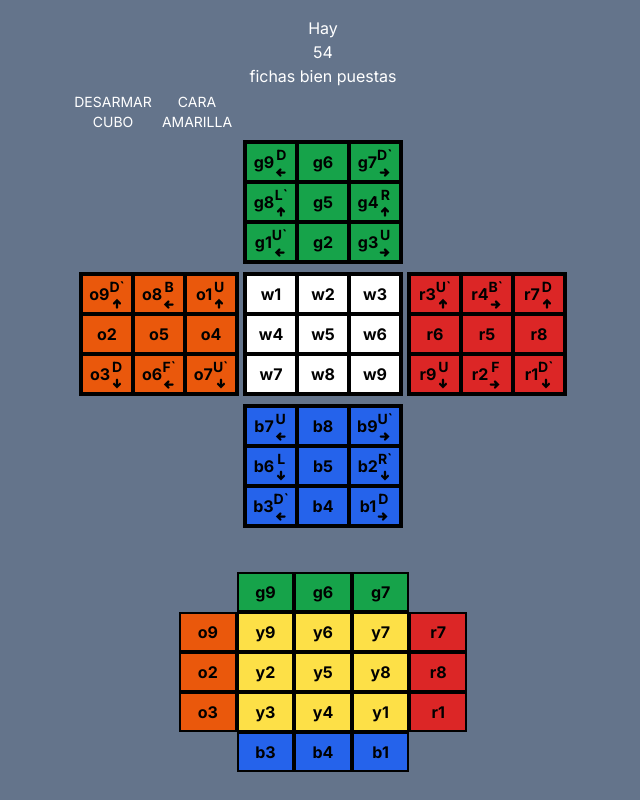
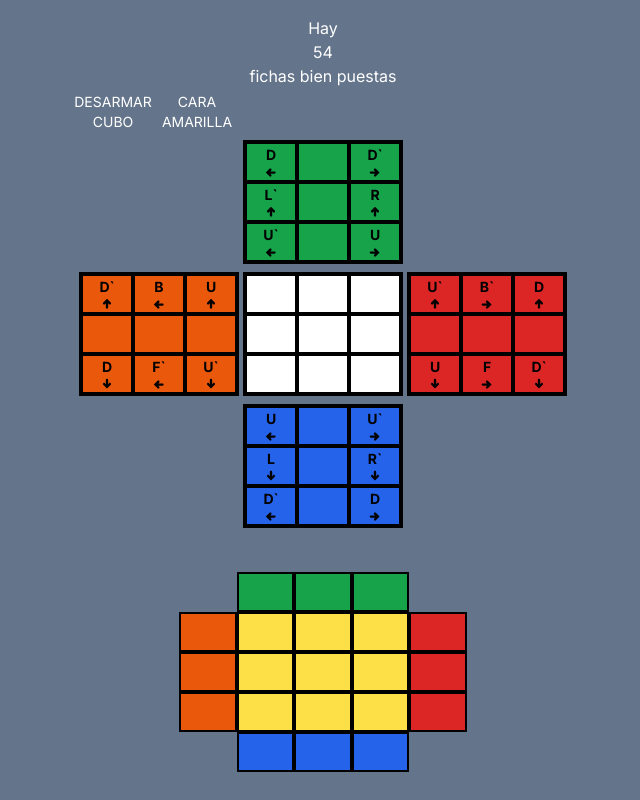
Before and after one commit to WilsonSanFullStack/cubo-rubik, a Next.js app: page / in a window 1280 px wide. Shown: the top 800 px of the page, without its empty margins (317-957 px from the left). Built offline with nearby package versions, Linux system fonts and the light colour scheme.

Commit message:
se comenta la nomenclatura

```diff
--- a/src/app/components/CuboRubik.tsx
+++ b/src/app/components/CuboRubik.tsx
@@ -699,7 +699,7 @@ const CuboRubik = () => {
                 : "noColor"
             }
           >
-            {resolviendo.g9}
+            {/* {resolviendo.g9} */}
             <button className="btn" onClick={rotacionD}>
               d<TiArrowLeftThick className="m-auto" />
             </button>
@@ -721,7 +721,7 @@ const CuboRubik = () => {
                 : "noColor"
             }
           >
-            {resolviendo.g6}
+            {/* {resolviendo.g6} */}
           </div>
           <div
             className={
@@ -740,7 +740,7 @@ const CuboRubik = () => {
                 : "noColor"
             }
           >
-            {resolviendo.g7}
+            {/* {resolviendo.g7} */}
             <button className="btn" onClick={rotacionDp}>
               d`
               <TiArrowRightThick className="m-auto" />
@@ -763,7 +763,7 @@ const CuboRubik = () => {
                 : "noColor"
             }
           >
-            {resolviendo.g8}
+            {/* {resolviendo.g8} */}
             <button className="btn" onClick={rotacionLp}>
               l`
               <TiArrowUpThick className="m-auto" />
@@ -786,7 +786,7 @@ const CuboRubik = () => {
                 : "noColor"
             }
           >
-            {resolviendo.g5}
+            {/* {resolviendo.g5} */}
           </div>
           <div
             className={
@@ -805,7 +805,7 @@ const CuboRubik = () => {
                 : "noColor"
             }
           >
-            {resolviendo.g4}
+            {/* {resolviendo.g4} */}
             <button className="btn" onClick={rotacionR}>
               r<TiArrowUpThick className="m-auto" />
             </button>
@@ -827,7 +827,7 @@ const CuboRubik = () => {
                 : "noColor"
             }
           >
-            {resolviendo.g1}
+            {/* {resolviendo.g1} */}
             <button className="btn" onClick={rotacionUp}>
               u`
               <TiArrowLeftThick className="m-auto" />
@@ -850,7 +850,7 @@ const CuboRubik = () => {
                 : "noColor"
             }
           >
-            {resolviendo.g2}
+            {/* {resolviendo.g2} */}
           </div>
           <div
             className={
@@ -869,7 +869,7 @@ const CuboRubik = () => {
                 : "noColor"
             }
           >
-            {resolviendo.g3}
+            {/* {resolviendo.g3} */}
             <button className="btn" onClick={rotacionU}>
               u<TiArrowRightThick className="m-auto" />
             </button>
@@ -896,7 +896,7 @@ const CuboRubik = () => {
                 : "noColor"
             }
           >
-            {resolviendo.o9}
+            {/* {resolviendo.o9} */}
             <button className="btn" onClick={rotacionDp}>
               d`
               <TiArrowUpThick className="m-auto" />
@@ -919,7 +919,7 @@ const CuboRubik = () => {
                 : "noColor"
             }
           >
-            {resolviendo.o8}
+            {/* {resolviendo.o8} */}
             <button className="btn" onClick={rotacionB}>
               b<TiArrowLeftThick className="m-auto" />
             </button>
@@ -941,7 +941,7 @@ const CuboRubik = () => {
                 : "noColor"
             }
           >
-            {resolviendo.o1}
+            {/* {resolviendo.o1} */}
             <button className="btn" onClick={rotacionU}>
               u<TiArrowUpThick className="m-auto" />
             </button>
@@ -963,7 +963,7 @@ const CuboRubik = () => {
                 : "noColor"
             }
           >
-            {resolviendo.o2}
+            {/* {resolviendo.o2} */}
           </div>
           <div
             className={
@@ -982,7 +982,7 @@ const CuboRubik = () => {
                 : "noColor"
             }
           >
-            {resolviendo.o5}
+            {/* {resolviendo.o5} */}
           </div>
           <div
             className={
@@ -1001,7 +1001,7 @@ const CuboRubik = () => {
                 : "noColor"
             }
           >
-            {resolviendo.o4}
+            {/* {resolviendo.o4} */}
           </div>
           <div
             className={
@@ -1020,7 +1020,7 @@ const CuboRubik = () => {
                 : "noColor"
             }
           >
-            {resolviendo.o3}
+            {/* {resolviendo.o3} */}
             <button className="btn" onClick={rotacionD}>
               d<TiArrowDownThick className="m-auto" />
             </button>
@@ -1042,7 +1042,7 @@ const CuboRubik = () => {
                 : "noColor"
             }
           >
-            {resolviendo.o6}
+            {/* {resolviendo.o6} */}
             <button className="btn" onClick={rotacionFp}>
               f`
               <TiArrowLeftThick className="m-auto" />
@@ -1065,7 +1065,7 @@ const CuboRubik = () => {
                 : "noColor"
             }
           >
-            {resolviendo.o7}
+            {/* {resolviendo.o7} */}
             <button className="btn" onClick={rotacionUp}>
               u`
               <TiArrowDownThick className="m-auto" />
@@ -1091,7 +1091,7 @@ const CuboRubik = () => {
                 : "noColor"
             }
           >
-            {resolviendo.w1}
+            {/* {resolviendo.w1} */}
           </div>
           <div
             className={
@@ -1110,7 +1110,7 @@ const CuboRubik = () => {
                 : "noColor"
             }
           >
-            {resolviendo.w2}
+            {/* {resolviendo.w2} */}
           </div>
           <div
             className={
@@ -1129,7 +1129,7 @@ const CuboRubik = () => {
                 : "noColor"
             }
           >
-            {resolviendo.w3}
+            {/* {resolviendo.w3} */}
           </div>
           <div
             className={
@@ -1148,7 +1148,7 @@ const CuboRubik = () => {
                 : "noColor"
             }
           >
-            {resolviendo.w4}
+            {/* {resolviendo.w4} */}
           </div>
           <div
             className={
@@ -1167,7 +1167,7 @@ const CuboRubik = () => {
                 : "noColor"
             }
           >
-            {resolviendo.w5}
+            {/* {resolviendo.w5} */}
           </div>
           <div
             className={
@@ -1186,7 +1186,7 @@ const CuboRubik = () => {
                 : "noColor"
             }
           >
-            {resolviendo.w6}
+            {/* {resolviendo.w6} */}
           </div>
           <div
             className={
@@ -1205,7 +1205,7 @@ const CuboRubik = () => {
                 : "noColor"
             }
           >
-            {resolviendo.w7}
+            {/* {resolviendo.w7} */}
           </div>
           <div
             className={
@@ -1224,7 +1224,7 @@ const CuboRubik = () => {
                 : "noColor"
             }
           >
-            {resolviendo.w8}
+            {/* {resolviendo.w8} */}
           </div>
           <div
             className={
@@ -1243,7 +1243,7 @@ const CuboRubik = () => {
                 : "noColor"
             }
           >
-            {resolviendo.w9}
+            {/* {resolviendo.w9} */}
           </div>
         </section>
         {/*//todo section color red*/}
@@ -1265,7 +1265,7 @@ const CuboRubik = () => {
                 : "noColor"
             }
           >
-            {resolviendo.r3}
+            {/* {resolviendo.r3} */}
             <button className="btn" onClick={rotacionUp}>
               u`
               <TiArrowUpThick className="m-auto" />
@@ -1288,7 +1288,7 @@ const CuboRubik = () => {
                 : "noColor"
             }
           >
-            {resolviendo.r4}
+            {/* {resolviendo.r4} */}
             <button className="btn" onClick={rotacionBp}>
               b`
               <TiArrowRightThick className="m-auto" />
@@ -1311,7 +1311,7 @@ const CuboRubik = () => {
                 : "noColor"
             }
           >
-            {resolviendo.r7}
+            {/* {resolviendo.r7} */}
             <button className="btn" onClick={rotacionD}>
               d<TiArrowUpThick className="m-auto" />
             </button>
@@ -1333,7 +1333,7 @@ const CuboRubik = () => {
                 : "noColor"
             }
           >
-            {resolviendo.r6}
+            {/* {resolviendo.r6} */}
           </div>
           <div
             className={
@@ -1352,7 +1352,7 @@ const CuboRubik = () => {
                 : "noColor"
             }
           >
-            {resolviendo.r5}
+            {/* {resolviendo.r5} */}
           </div>
           <div
             className={
@@ -1371,7 +1371,7 @@ const CuboRubik = () => {
                 : "noColor"
             }
           >
-            {resolviendo.r8}
+            {/* {resolviendo.r8} */}
           </div>
           <div
             className={
@@ -1390,7 +1390,7 @@ const CuboRubik = () => {
                 : "noColor"
             }
           >
-            {resolviendo.r9}
+            {/* {resolviendo.r9} */}
             <button className="btn" onClick={rotacionU}>
               u<TiArrowDownThick className="m-auto" />
             </button>
@@ -1412,7 +1412,7 @@ const CuboRubik = () => {
                 : "noColor"
             }
           >
-            {resolviendo.r2}
+            {/* {resolviendo.r2} */}
             <button className="btn" onClick={rotacionF}>
               f<TiArrowRightThick className="m-auto" />
             </button>
@@ -1434,7 +1434,7 @@ const CuboRubik = () => {
                 : "noColor"
             }
           >
-            {resolviendo.r1}
+            {/* {resolviendo.r1} */}
             <button className="btn" onClick={rotacionDp}>
               d`
               <TiArrowDownThick className="m-auto" />
@@ -1462,7 +1462,7 @@ const CuboRubik = () => {
                 : "noColor"
             }
           >
-            {resolviendo.b7}
+            {/* {resolviendo.b7} */}
             <button className="btn" onClick={rotacionU}>
               u<TiArrowLeftThick className="m-auto" />
             </button>
@@ -1484,7 +1484,7 @@ const CuboRubik = () => {
                 : "noColor"
             }
           >
-            {resolviendo.b8}
+            {/* {resolviendo.b8} */}
           </div>
           <div
             className={
@@ -1503,7 +1503,7 @@ const CuboRubik = () => {
                 : "noColor"
             }
           >
-            {resolviendo.b9}
+            {/* {resolviendo.b9} */}
             <button className="btn" onClick={rotacionUp}>
               u`
               <TiArrowRightThick className="m-auto" />
@@ -1526,7 +1526,7 @@ const CuboRubik = () => {
                 : "noColor"
             }
           >
-            {resolviendo.b6}
+            {/* {resolviendo.b6} */}
             <button className="btn" onClick={rotacionL}>
               l<TiArrowDownThick className="m-auto" />
             </button>
@@ -1548,7 +1548,7 @@ const CuboRubik = () => {
                 : "noColor"
             }
           >
-            {resolviendo.b5}
+            {/* {resolviendo.b5} */}
           </div>
           <div
             className={
@@ -1567,7 +1567,7 @@ const CuboRubik = () => {
                 : "noColor"
             }
           >
-            {resolviendo.b2}
+            {/* {resolviendo.b2} */}
             <button className="btn" onClick={rotacionRp}>
               r`
               <TiArrowDownThick className="m-auto" />
@@ -1590,7 +1590,7 @@ const CuboRubik = () => {
                 : "noColor"
             }
           >
-            {resolviendo.b3}
+            {/* {resolviendo.b3} */}
             <button className="btn" onClick={rotacionDp}>
               d`
               <TiArrowLeftThick className="m-auto" />
@@ -1613,7 +1613,7 @@ const CuboRubik = () => {
                 : "noColor"
             }
           >
-            {resolviendo.b4}
+            {/* {resolviendo.b4} */}
           </div>
           <div
             className={
@@ -1632,7 +1632,7 @@ const CuboRubik = () => {
                 : "noColor"
             }
           >
-            {resolviendo.b1}
+            {/* {resolviendo.b1} */}
             <button className="btn" onClick={rotacionD}>
               d<TiArrowRightThick className="m-auto" />
             </button>
@@ -1660,7 +1660,7 @@ const CuboRubik = () => {
                 : "noColor"
             }
           >
-            {resolviendo.g9}
+            {/* {resolviendo.g9} */}
           </div>
           <div
             className={
@@ -1679,7 +1679,7 @@ const CuboRubik = () => {
                 : "noColor"
             }
           >
-            {resolviendo.g6}
+            {/* {resolviendo.g6} */}
           </div>
           <div
             className={
@@ -1698,7 +1698,7 @@ const CuboRubik = () => {
                 : "noColor"
             }
           >
-            {resolviendo.g7}
+            {/* {resolviendo.g7} */}
           </div>
           <div></div>
           <div
@@ -1718,7 +1718,7 @@ const CuboRubik = () => {
                 : "noColor"
             }
           >
-            {resolviendo.o9}
+            {/* {resolviendo.o9} */}
           </div>
           <div
             className={
@@ -1737,7 +1737,7 @@ const CuboRubik = () => {
                 : "noColor"
             }
           >
-            {resolviendo.y9}
+            {/* {resolviendo.y9} */}
           </div>
           <div
             className={
@@ -1756,7 +1756,7 @@ const CuboRubik = () => {
                 : "noColor"
             }
           >
-            {resolviendo.y6}
+            {/* {resolviendo.y6} */}
           </div>
           <div
             className={
@@ -1775,7 +1775,7 @@ const CuboRubik = () => {
                 : "noColor"
             }
           >
-            {resolviendo.y7}
+            {/* {resolviendo.y7} */}
           </div>
           <div
             className={
@@ -1794,7 +1794,7 @@ const CuboRubik = () => {
                 : "noColor"
             }
           >
-            {resolviendo.r7}
+            {/* {resolviendo.r7} */}
           </div>
           <div
             className={
@@ -1813,7 +1813,7 @@ const CuboRubik = () => {
                 : "noColor"
             }
           >
-            {resolviendo.o2}
+            {/* {resolviendo.o2} */}
           </div>
           <div
             className={
@@ -1832,7 +1832,7 @@ const CuboRubik = () => {
                 : "noColor"
             }
           >
-            {resolviendo.y2}
+            {/* {resolviendo.y2} */}
           </div>
           <div
             className={
@@ -1851,7 +1851,7 @@ const CuboRubik = () => {
                 : "noColor"
             }
           >
-            {resolviendo.y5}
+            {/* {resolviendo.y5} */}
           </div>
           <div
             className={
@@ -1870,7 +1870,7 @@ const CuboRubik = () => {
                 : "noColor"
             }
           >
-            {resolviendo.y8}
+            {/* {resolviendo.y8} */}
           </div>
           <div
             className={
@@ -1889,7 +1889,7 @@ const CuboRubik = () => {
                 : "noColor"
             }
           >
-            {resolviendo.r8}
+            {/* {resolviendo.r8} */}
           </div>
           <div
             className={
@@ -1908,7 +1908,7 @@ const CuboRubik = () => {
                 : "noColor"
             }
           >
-            {resolviendo.o3}
+            {/* {resolviendo.o3} */}
           </div>
           <div
             className={
@@ -1927,7 +1927,7 @@ const CuboRubik = () => {
                 : "noColor"
             }
           >
-            {resolviendo.y3}
+            {/* {resolviendo.y3} */}
           </div>
           <div
             className={
@@ -1946,7 +1946,7 @@ const CuboRubik = () => {
                 : "noColor"
             }
           >
-            {resolviendo.y4}
+            {/* {resolviendo.y4} */}
           </div>
           <div
             className={
@@ -1965,7 +1965,7 @@ const CuboRubik = () => {
                 : "noColor"
             }
           >
-            {resolviendo.y1}
+            {/* {resolviendo.y1} */}
           </div>
           <div
             className={
@@ -1984,7 +1984,7 @@ const CuboRubik = () => {
                 : "noColor"
             }
           >
-            {resolviendo.r1}
+            {/* {resolviendo.r1} */}
           </div>
           <div></div>
           <div
@@ -2004,7 +2004,7 @@ const CuboRubik = () => {
                 : "noColor"
             }
           >
-            {resolviendo.b3}
+            {/* {resolviendo.b3} */}
           </div>
           <div
             className={
@@ -2023,7 +2023,7 @@ const CuboRubik = () => {
                 : "noColor"
             }
           >
-            {resolviendo.b4}
+            {/* {resolviendo.b4} */}
           </div>
           <div
             className={
@@ -2042,7 +2042,7 @@ const CuboRubik = () => {
                 : "noColor"
             }
           >
-            {resolviendo.b1}
+            {/* {resolviendo.b1} */}
           </div>
           <div>
             <h1></h1>
```
